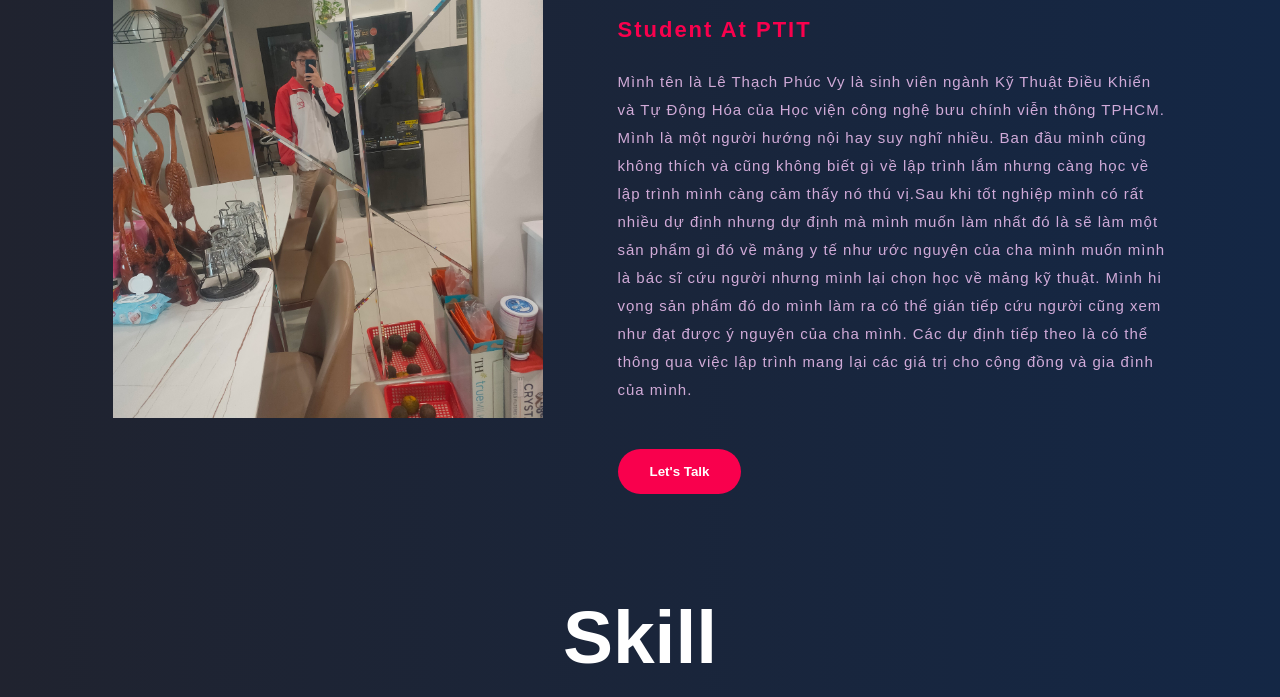
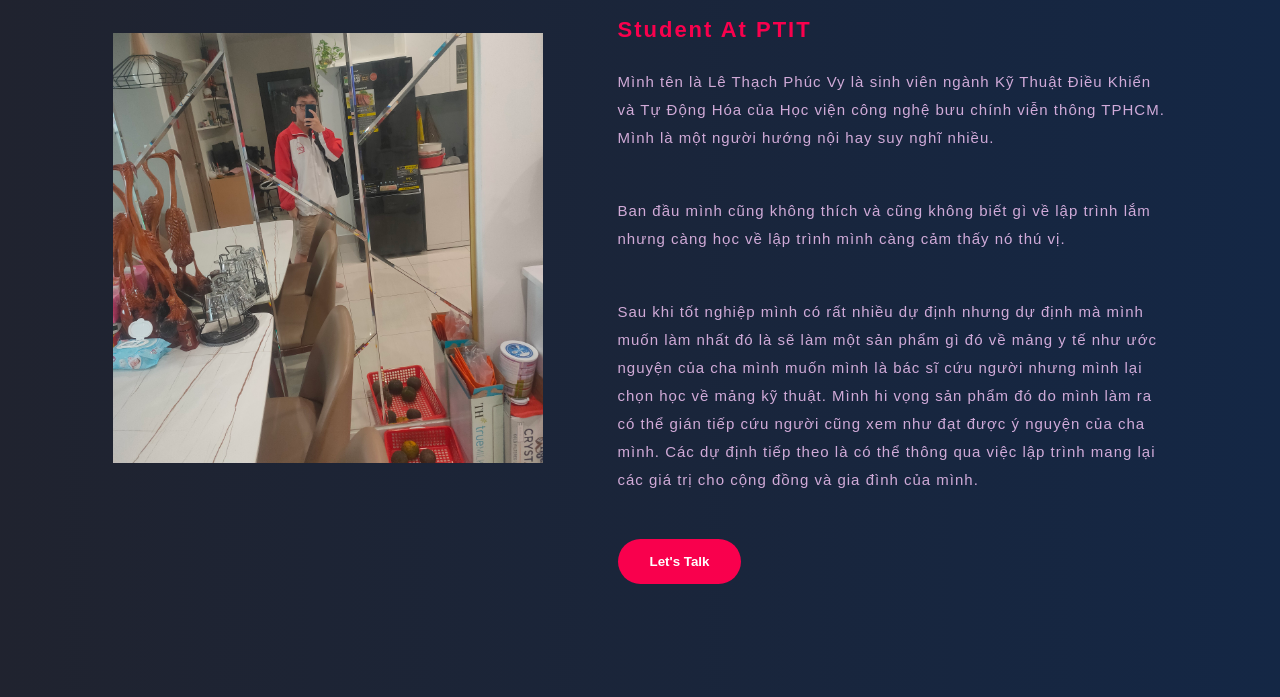
Before and after one commit to pvy-it-tdh/Profile, a plain HTML site: page index.html in a window 1280 px wide. Shown: the part 989-1686 px from the top of the page. Drawn offline with Linux system fonts and the light colour scheme.

Commit message:
Update index.html

```diff
--- a/index.html
+++ b/index.html
@@ -39,7 +39,9 @@
            <div class="about-text">
             <h2>About Me</h2>
             <h5>Student at PTIT</h5>
-            <p>Mình tên là Lê Thạch Phúc Vy là sinh viên ngành Kỹ Thuật Điều Khiển và Tự Động Hóa của Học viện công nghệ bưu chính viễn thông TPHCM. Mình là một người hướng nội hay suy nghĩ nhiều. Ban đầu mình cũng không thích và cũng không biết gì về lập trình lắm nhưng càng học về lập trình mình càng cảm thấy nó thú vị.Sau khi tốt nghiệp mình có rất nhiều dự định nhưng dự định mà mình muốn làm nhất đó là sẽ làm một sản phẩm gì đó về mảng y tế như ước nguyện của cha mình muốn mình là bác sĩ cứu người nhưng mình lại chọn học về mảng kỹ thuật. Mình hi vọng sản phẩm đó do mình làm ra có thể gián tiếp cứu người cũng xem như đạt được ý nguyện của cha mình. Các dự định tiếp theo là có thể thông qua việc lập trình mang lại các giá trị cho cộng đồng và gia đình của mình.</p>
+            <p>Mình tên là Lê Thạch Phúc Vy là sinh viên ngành Kỹ Thuật Điều Khiển và Tự Động Hóa của Học viện công nghệ bưu chính viễn thông TPHCM. Mình là một người hướng nội hay suy nghĩ nhiều.</p>
+            <p>Ban đầu mình cũng không thích và cũng không biết gì về lập trình lắm nhưng càng học về lập trình mình càng cảm thấy nó thú vị.</p>
+            <p>Sau khi tốt nghiệp mình có rất nhiều dự định nhưng dự định mà mình muốn làm nhất đó là sẽ làm một sản phẩm gì đó về mảng y tế như ước nguyện của cha mình muốn mình là bác sĩ cứu người nhưng mình lại chọn học về mảng kỹ thuật. Mình hi vọng sản phẩm đó do mình làm ra có thể gián tiếp cứu người cũng xem như đạt được ý nguyện của cha mình. Các dự định tiếp theo là có thể thông qua việc lập trình mang lại các giá trị cho cộng đồng và gia đình của mình.</p>
             <button type="button">Let's Talk</button>
            </div>
         </div>
```
